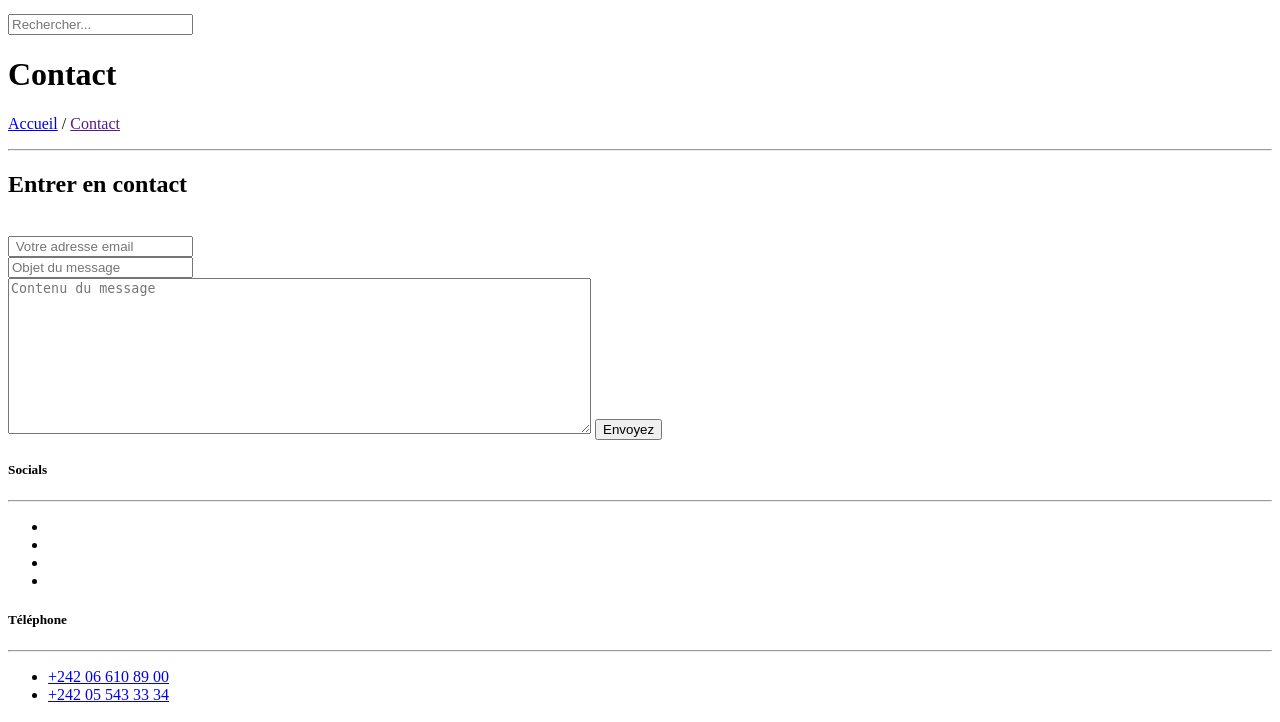
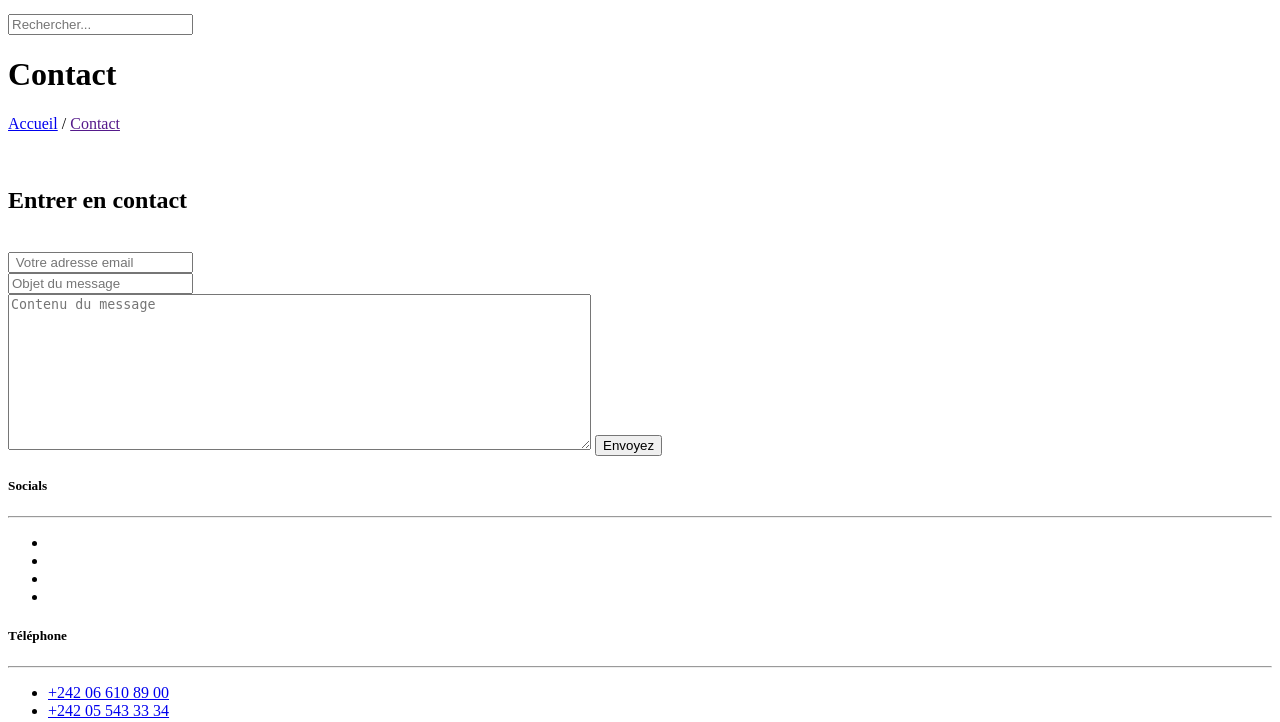
Before and after one commit to jovyzabel/fstInfoWeb, a Symfony app: template templates/contact/index.html.twig in a window 1280 px wide. Shown: the part 282-1004 px from the top of the page. Run offline with Twig, Linux system fonts and the light colour scheme; the template is opened without the code that fills it, so the values that code supplies are empty; some libraries are stand-ins or nearby versions.

Commit message:
renommage du fichier carousel du dossier contact en heading

```diff
--- a/templates/contact/_carousel.html.twig
+++ b/templates/contact/_heading.html.twig
@@ -5,7 +5,7 @@
     </div>
 </div>
 
- <hr>
+ <br>
 
     <div class="text-center col justify-content-between typing">
         <h2 class="p-2">Entrer en contact</h2>
--- a/templates/contact/index.html.twig
+++ b/templates/contact/index.html.twig
@@ -5,13 +5,13 @@
 {% block body %}
 <main  class="">
 
-    {% include "contact/_carousel.html.twig" %} <br>
+    {% include "contact/_heading.html.twig" %} <br>
 
     {% include "contact/_form.html.twig" %} <br>
 
     {% include "contact/_map.html.twig" %}
 
-    <hr class="featurette-divider">
+    {# <hr class="featurette-divider"> #}
 
 
 </main>
```
